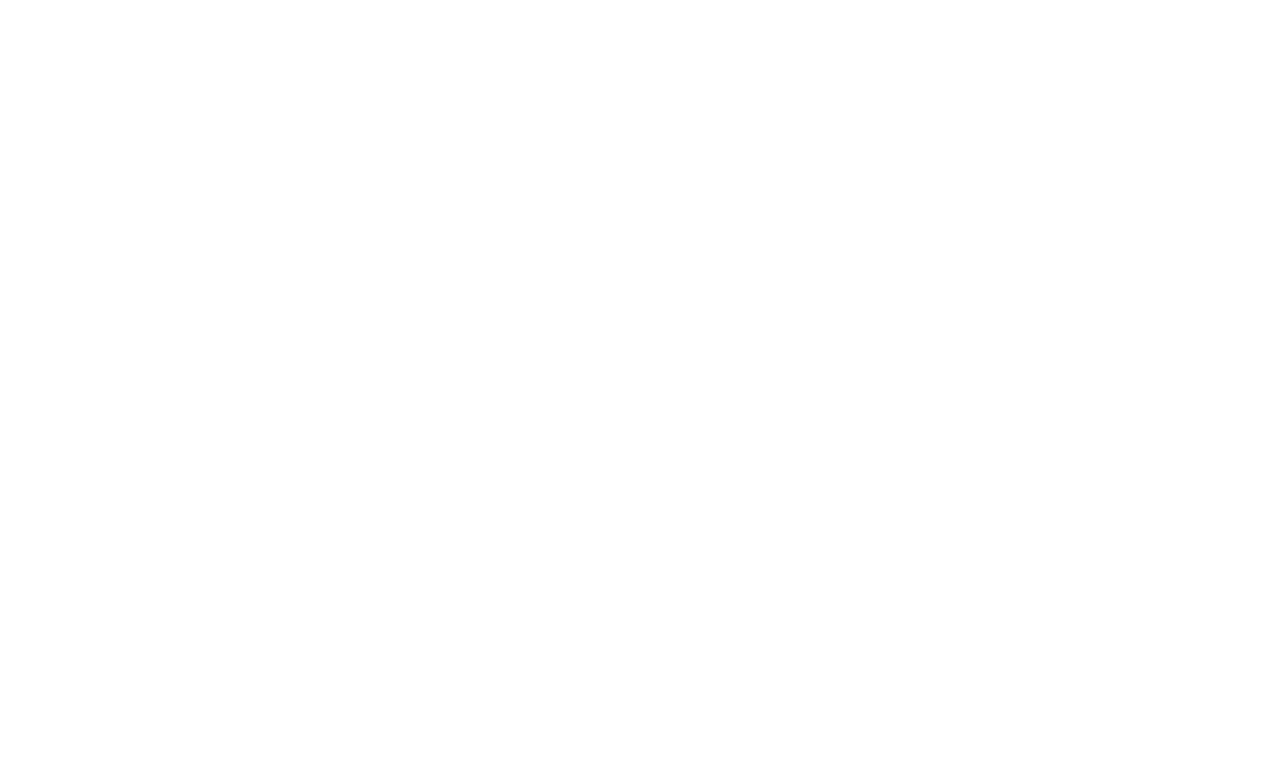
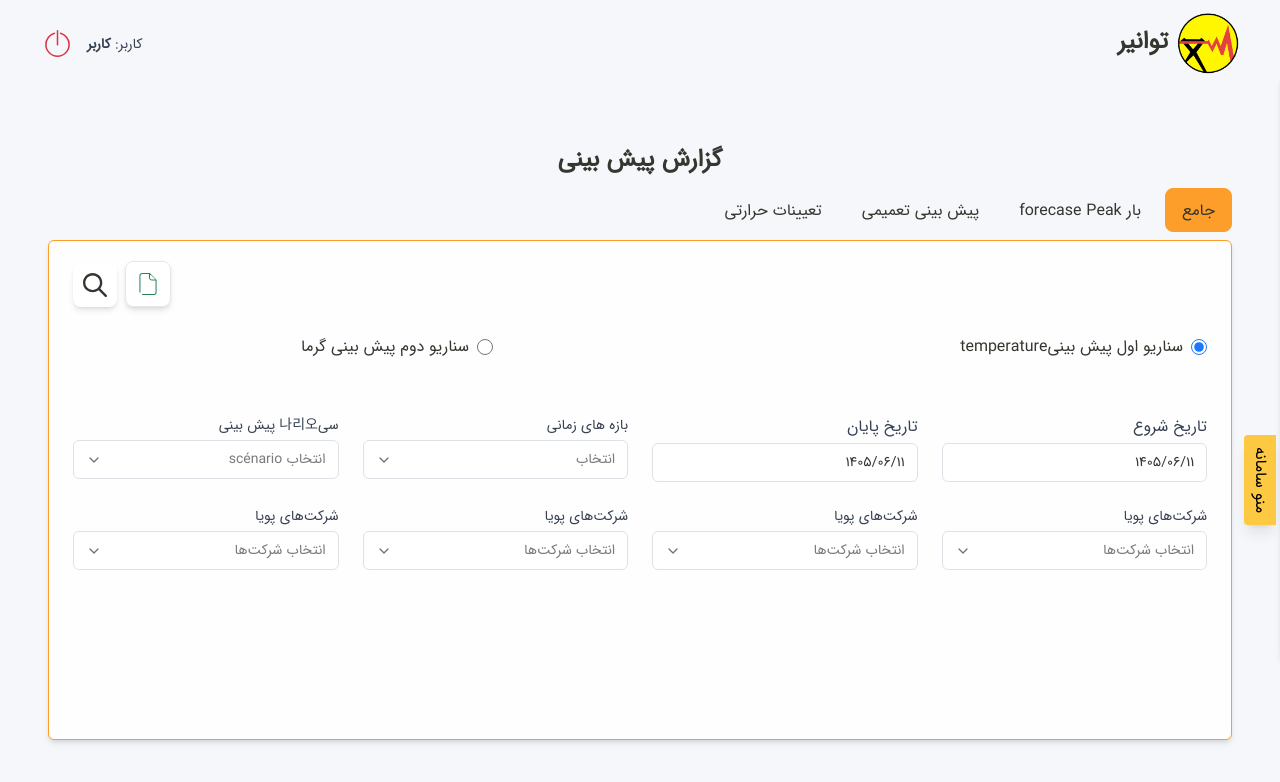
Before and after one commit to 12haa/tavanir, a React (Vite) app: page /forecast-report in a window 1280 px wide. Before the commit this address had no page. Shown: the top 782 px of the page. Built offline with nearby package versions, Linux system fonts and the light colour scheme.

Commit message:
Start Adding Forecast Route

```diff
--- a/src/App.tsx
+++ b/src/App.tsx
@@ -2,6 +2,7 @@
 import Login from "./pages/Login";
 import Home from "./pages/Home";
 import ActivityReport from "./pages/ActivityReport";
+import ForecastReport from "./pages/ForecastReport";
 import MainLayout from "./layouts/MainLayout";
 import type { JSX } from "react/jsx-runtime";
 
@@ -13,6 +14,7 @@
         <Route element={<MainLayout />}>
           <Route path="/" element={<Home />} />
           <Route path="/activity-report" element={<ActivityReport />} />
+          <Route path="/forecast-report" element={<ForecastReport />} />
         </Route>
       </Routes>
     </BrowserRouter>
--- /dev/null
+++ b/src/components/ui/activity-report/ForecastReport.tsx
@@ -0,0 +1,145 @@
+import { useState } from 'react';
+import CustomWrapper from '../../shared/Wrapper';
+import Radio from '../../shared/Radio';
+import JalaliDatepicker from '../datepicker/JalaliDatepicker';
+import { getTodayJalaliString } from '../../../lib/jalali';
+import Select from '../select/Select';
+import MultiSelect from '../select/MultiSelect';
+
+function ForecastReport() {
+  const [reportType, setReportType] = useState('scenario-a');
+
+  const [startDate, setStartDate] = useState(() => getTodayJalaliString(true));
+  const [endDate, setEndDate] = useState(() => getTodayJalaliString(true));
+
+  const simpleOptions = [
+    { value: 'all', label: 'همه' },
+    { value: 'active', label: 'فعال' },
+    { value: 'inactive', label: 'غیرفعال' },
+  ];
+  const multiOptions = [
+    { value: '1', label: 'شرکت توزیع برق تهران' },
+    { value: '2', label: 'شرکت توزیع برق اصفهان' },
+    { value: '3', label: 'شرکت توزیع برق مشهد' },
+    { value: '4', label: 'شرکت توزیع برق شیراز' },
+    { value: '5', label: 'شرکت توزیع برق تبریز' },
+  ];
+
+  const [weeklyRange, setWeeklyRange] = useState('');
+  const [forecastScenario, setForecastScenario] = useState('');
+  const [companyA, setCompanyA] = useState<string[]>([]);
+  const [companyB, setCompanyB] = useState<string[]>([]);
+  const [companyC, setCompanyC] = useState<string[]>([]);
+  const [companyD, setCompanyD] = useState<string[]>([]);
+
+  return (
+    <CustomWrapper
+      className="min-w-full rounded-md min-h-125 py-5 px-6"
+      showMessage={false}
+      showExcel={true}
+      showSearch={true}
+    >
+      <div className="mt-5 flex justify-start gap-40">
+        <Radio
+          label=" سناریو اول پیش بینیtemperature"
+          name="forecast-reportType"
+          value="scenario-a"
+          checked={reportType === 'scenario-a'}
+          onChange={(e) => setReportType(e.target.value)}
+        />
+        <Radio
+          label=" سناریو دوم پیش بینی گرما"
+          name="forecast-reportType"
+          value="scenario-b"
+          checked={reportType === 'scenario-b'}
+          onChange={(e) => setReportType(e.target.value)}
+        />
+        <Radio
+          label=" سناریو سوم پیش بینی باران"
+          name="forecast-reportType"
+          value="scenario-c"
+          checked={reportType === 'scenario-c'}
+          onChange={(e) => setReportType(e.target.value)}
+        />
+      </div>
+      <div className="mt-12 w-full flex flex-col gap-6">
+        <div className="w-full grid grid-cols-1 md:grid-cols-4 gap-6">
+          <JalaliDatepicker
+            label="تاریخ شروع"
+            value={startDate}
+            onChange={setStartDate}
+            persianDigits
+            placeholder="۱۴۰۴/۰۱/۰۱"
+          />
+          <JalaliDatepicker
+            label="تاریخ پایان"
+            value={endDate}
+            onChange={setEndDate}
+            persianDigits
+            placeholder="۱۴۰۴/۰۱/۳۰"
+          />
+          <Select
+            label="بازه های زمانی "
+            placeholder="انتخاب "
+            options={simpleOptions}
+            value={weeklyRange}
+            onChange={setWeeklyRange}
+            className="min-w-full"
+          />
+          <Select
+            label="سی나리오 پیش بینی"
+            placeholder="انتخاب scénario"
+            options={simpleOptions}
+            value={forecastScenario}
+            onChange={setForecastScenario}
+          />
+        </div>
+
+        <div className="grid grid-cols-1 md:grid-cols-4 gap-6">
+          <MultiSelect
+            label="شرکت‌های پویا"
+            placeholder="انتخاب شرکت‌ها"
+            options={multiOptions}
+            value={companyA}
+            onChange={setCompanyA}
+            searchable
+            multiple
+            searchPlaceholder="جستجو..."
+          />
+          <MultiSelect
+            label="شرکت‌های پویا"
+            placeholder="انتخاب شرکت‌ها"
+            options={multiOptions}
+            value={companyB}
+            onChange={setCompanyB}
+            searchable
+            multiple
+            searchPlaceholder="جستجو..."
+          />
+          <MultiSelect
+            label="شرکت‌های پویا"
+            placeholder="انتخاب شرکت‌ها"
+            options={multiOptions}
+            value={companyC}
+            onChange={setCompanyC}
+            searchable
+            multiple
+            searchPlaceholder="جستجو..."
+          />
+          <MultiSelect
+            label="شرکت‌های پویا"
+            placeholder="انتخاب شرکت‌ها"
+            options={multiOptions}
+            value={companyD}
+            onChange={setCompanyD}
+            searchable
+            multiple
+            searchPlaceholder="جستجو..."
+          />
+        </div>
+      </div>
+    </CustomWrapper>
+  );
+}
+
+export default ForecastReport;
--- /dev/null
+++ b/src/constants/forecast-report-tabs.tsx
@@ -0,0 +1,12 @@
+import ForecastReport from '../components/ui/activity-report/ForecastReport';
+
+export const forecastTabContents = [
+  { id: 1, label: 'جامع', content: <ForecastReport /> },
+  {
+    id: 2,
+    label: 'بار forecase Peak',
+    content: <ForecastReport />,
+  },
+  { id: 3, label: 'پیش بینی تعمیمی', content: <ForecastReport /> },
+  { id: 4, label: 'تعيينات حرارتی', content: <ForecastReport /> },
+];
--- a/src/constants/nav.ts
+++ b/src/constants/nav.ts
@@ -89,7 +89,7 @@
       {
         id: 4003,
         menuTitle: 'گزارش های پیش بینی کاهش بار',
-        route: '/reports/monthly',
+        route: 'ForecastReport',
       },
       {
         id: 4004,
--- /dev/null
+++ b/src/pages/ForecastReport.tsx
@@ -0,0 +1,14 @@
+import Text from '../components/shared/Text';
+import Tabs from '../components/ui/tabs/Tabs';
+import { forecastTabContents } from '../constants/forecast-report-tabs';
+
+function ForecastReport() {
+  return (
+    <div className="flex flex-col gap-3 pb-24">
+      <Text className="text-2xl font-bold text-center">گزارش پیش بینی</Text>
+      <Tabs tabs={forecastTabContents} />
+    </div>
+  );
+}
+
+export default ForecastReport;
```
